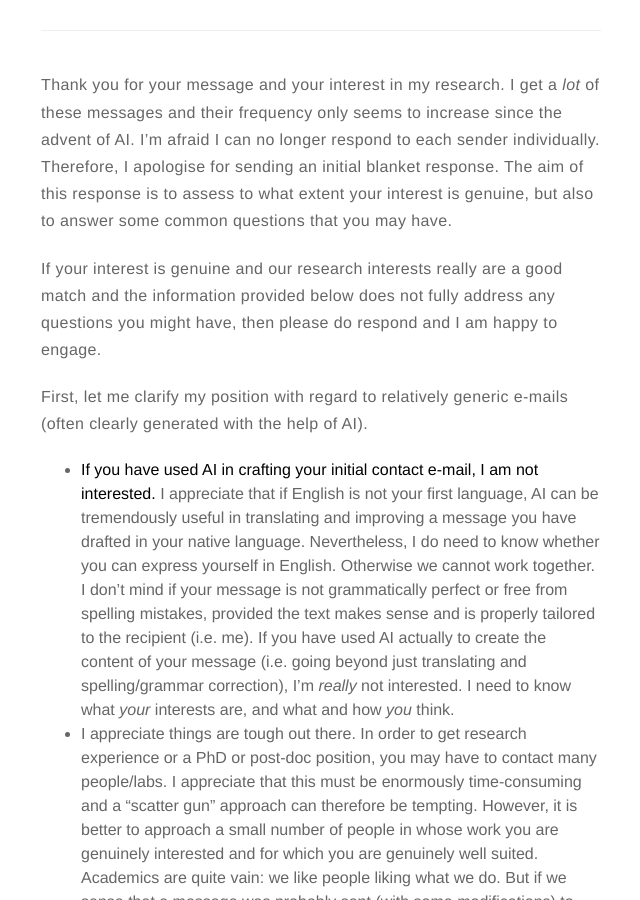
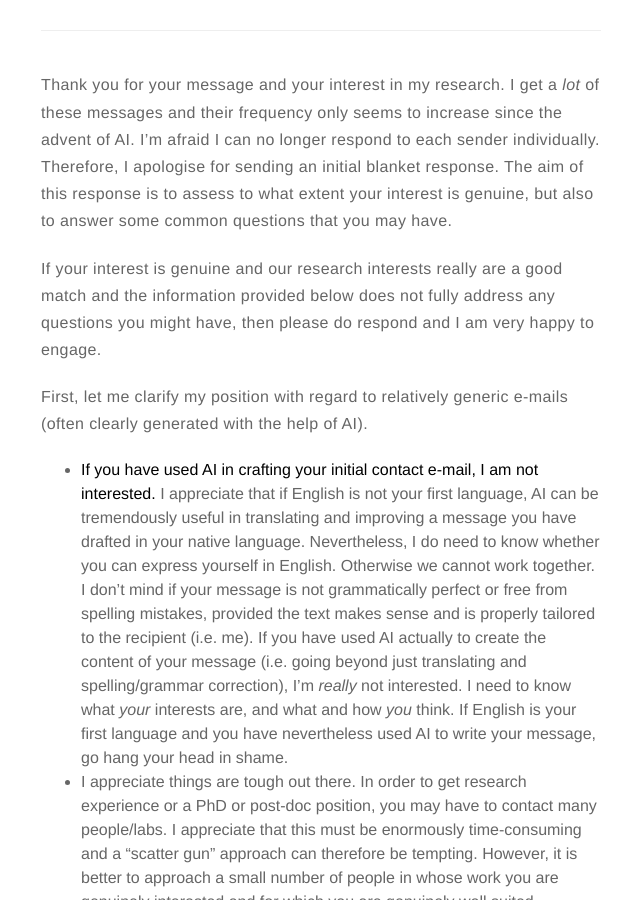
Before and after one commit to CasLudwig/CasLudwig.github.io, a Jekyll site: the page built from _posts/2026-10-29-Before-you-cold-mail-me,-please-read-this.md, in a window 1280 px wide and 900 px high, scrolled down 558 px. Shown: the whole window, without its empty margins (319-959 px from the left). Built offline with Jekyll 4.4.1, drawn with Linux system fonts in a browser that asks for light colours.

Commit message:
updated post

```diff
--- a/_posts/2026-10-29-Before-you-cold-mail-me,-please-read-this.md
+++ b/_posts/2026-10-29-Before-you-cold-mail-me,-please-read-this.md
@@ -23,11 +23,11 @@
 
 Thank you for your message and your interest in my research. I get a *lot* of these messages and their frequency only seems to increase since the advent of AI. I'm afraid I can no longer respond to each sender individually. Therefore, I apologise for sending an initial blanket response. The aim of this response is to assess to what extent your interest is genuine, but also to answer some common questions that you may have.
 
-If your interest is genuine and our research interests really are a good match and the information provided below does not fully address any questions you might have, then please do respond and I am happy to engage.
+If your interest is genuine and our research interests really are a good match and the information provided below does not fully address any questions you might have, then please do respond and I am very happy to engage.
 
 First, let me clarify my position with regard to relatively generic e-mails (often clearly generated with the help of AI).
 
-- **If you have used AI in crafting your initial contact e-mail, I am not interested.** I appreciate that if English is not your first language, AI can be tremendously useful in translating and improving a message you have drafted in your native language. Nevertheless, I do need to know whether you can express yourself in English. Otherwise we cannot work together. I don't mind if your message is not grammatically perfect or free from spelling mistakes, provided the text makes sense and is properly tailored to the recipient (i.e. me). If you have used AI actually to create the content of your message (i.e. going beyond just translating and spelling/grammar correction), I'm *really* not interested. I need to know what *your* interests are, and what and how *you* think.
+- **If you have used AI in crafting your initial contact e-mail, I am not interested.** I appreciate that if English is not your first language, AI can be tremendously useful in translating and improving a message you have drafted in your native language. Nevertheless, I do need to know whether you can express yourself in English. Otherwise we cannot work together. I don't mind if your message is not grammatically perfect or free from spelling mistakes, provided the text makes sense and is properly tailored to the recipient (i.e. me). If you have used AI actually to create the content of your message (i.e. going beyond just translating and spelling/grammar correction), I'm *really* not interested. I need to know what *your* interests are, and what and how *you* think. If English is your first language and you have nevertheless used AI to write your message, go hang your head in shame.
 - I appreciate things are tough out there. In order to get research experience or a PhD or post-doc position, you may have to contact many people/labs. I appreciate that this must be enormously time-consuming and a "scatter gun" approach can therefore be tempting. However, it is better to approach a small number of people in whose work you are genuinely interested and for which you are genuinely well suited. Academics are quite vain: we like people liking what we do. But if we sense that a message was probably sent (with some modifications) to everyone and their dog, we are unlikely to answer. Actually, I find it very difficult not to answer; hence this message!
 - Therefore, you really need to demonstrate your engagement with someone's work and show that it fits well with your interests, background and skills. When you simply say that you are interested in `<insert words from my website or titles from some of my papers>`, then you have not really engaged with this material. Fair enough - life is too short. But you are unlikely to elicit a positive response with this approach. And again, if I sense that you have used AI as a shortcut, I am not interested.
 
```
